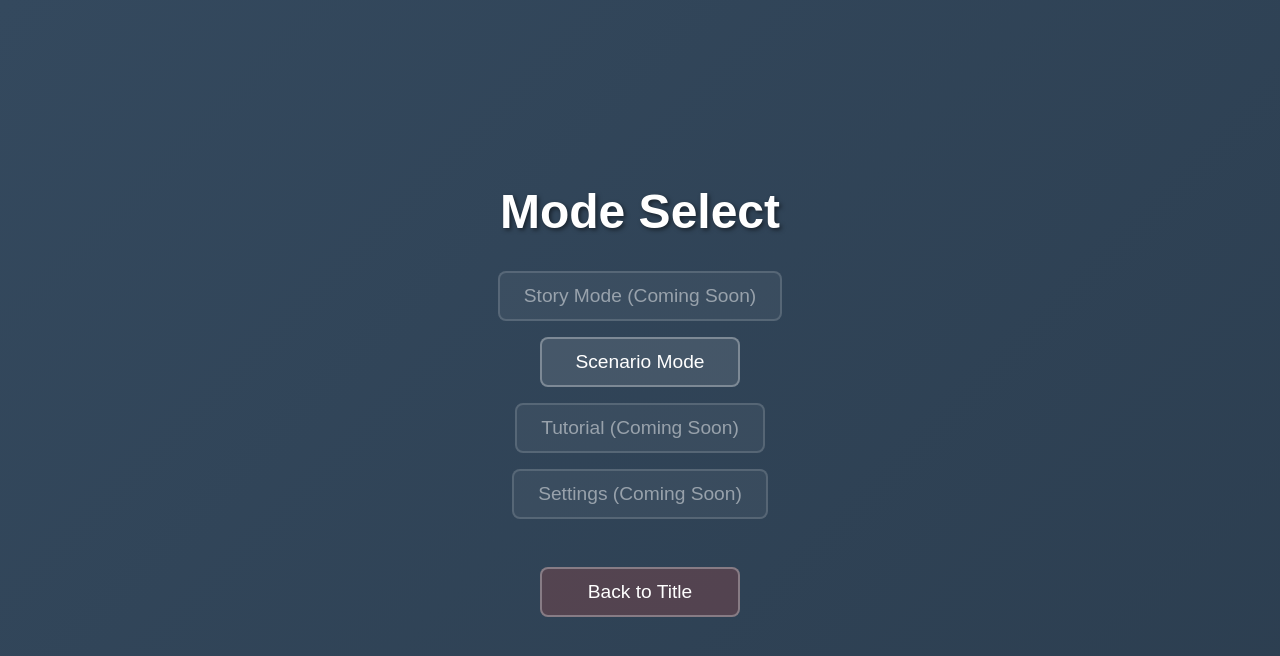
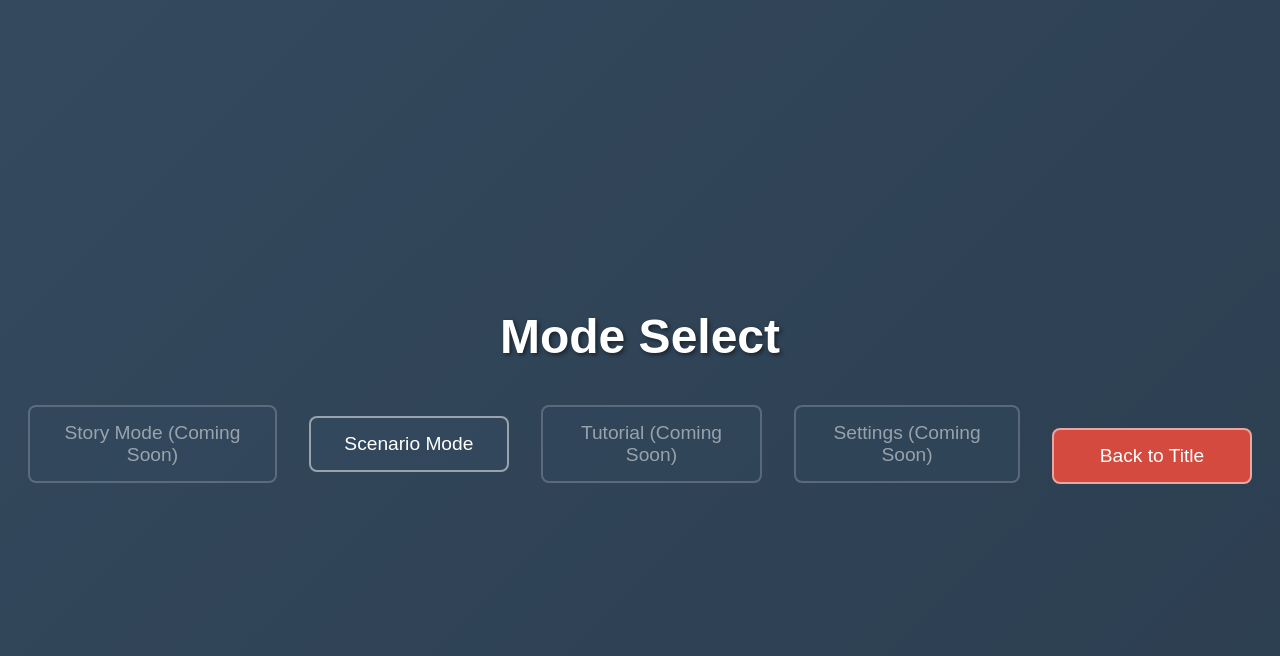
Before and after one commit to programingbigger/hex-strategy-ww2, a React (Create React App) app in the folder Commander/: page / in a window 1280 px wide. Both pictures are taken after a click on the button "Mode Select". Shown: the top 656 px of the page. Built offline with nearby package versions, Linux system fonts and the light colour scheme.

Commit message:
いい感じになったのでpush

```diff
--- a/Commander/src/screens/HomeScreen.tsx
+++ b/Commander/src/screens/HomeScreen.tsx
@@ -13,7 +13,6 @@ const HomeScreen: React.FC<HomeScreenProps> = ({ onNavigate }) => {
       <div className="menu-container">
         <button
           className="menu-button"
-          style={{ opacity: 0.5, cursor: 'not-allowed' }}
           disabled
         >
           Story Mode (Coming Soon)
@@ -28,7 +27,6 @@ const HomeScreen: React.FC<HomeScreenProps> = ({ onNavigate }) => {
 
         <button
           className="menu-button"
-          style={{ opacity: 0.5, cursor: 'not-allowed' }}
           disabled
         >
           Tutorial (Coming Soon)
@@ -36,16 +34,14 @@ const HomeScreen: React.FC<HomeScreenProps> = ({ onNavigate }) => {
 
         <button
           className="menu-button"
-          style={{ opacity: 0.5, cursor: 'not-allowed' }}
           disabled
         >
           Settings (Coming Soon)
         </button>
 
         <button
-          className="menu-button"
+          className="menu-button menu-button-back"
           onClick={() => onNavigate('title')}
-          style={{ marginTop: '2rem', background: 'rgba(231, 76, 60, 0.2)' }}
         >
           Back to Title
         </button>
--- a/Commander/src/screens/TitleScreen.tsx
+++ b/Commander/src/screens/TitleScreen.tsx
@@ -40,7 +40,6 @@ const TitleScreen: React.FC<TitleScreenProps> = ({ onNavigate }) => {
 
         <button
           className="menu-button"
-          style={{ opacity: 0.5, cursor: 'not-allowed' }}
           disabled
         >
           Continue (Not Available)
@@ -48,7 +47,6 @@ const TitleScreen: React.FC<TitleScreenProps> = ({ onNavigate }) => {
 
         <button
           className="menu-button"
-          style={{ opacity: 0.5, cursor: 'not-allowed' }}
           disabled
         >
           Settings (Not Available)
--- a/Commander/src/styles/App.css
+++ b/Commander/src/styles/App.css
@@ -101,27 +101,58 @@ body {
 
 .menu-container {
   display: flex;
-  flex-direction: column;
+  flex-direction: row;
   gap: 1rem;
   align-items: center;
+  justify-content: center;
 }
 
 .menu-button {
-  background: rgba(255, 255, 255, 0.1);
-  border: 2px solid rgba(255, 255, 255, 0.3);
+  background: rgba(52, 73, 94, 0.9);
+  border: 2px solid rgba(255, 255, 255, 0.5);
   color: white;
-  padding: 12px 24px;
+  padding: 15px 30px;
   font-size: 1.2em;
-  border-radius: 8px;
   cursor: pointer;
   transition: all 0.3s ease;
   min-width: 200px;
+  position: relative;
+  margin: 8px;
+  border-radius: 8px;
 }
 
-.menu-button:hover {
-  background: rgba(255, 255, 255, 0.2);
-  border-color: rgba(255, 255, 255, 0.5);
-  transform: translateY(-2px);
+.menu-button:hover:not(:disabled) {
+  background: rgba(74, 123, 144, 0.95);
+  border-color: rgba(255, 255, 255, 0.8);
+  transform: translateY(-3px) scale(1.02);
+  box-shadow: 0 8px 16px rgba(0, 0, 0, 0.3);
+}
+
+.menu-button:active:not(:disabled) {
+  background: rgba(39, 174, 96, 0.9);
+  transform: translateY(-1px) scale(1.01);
+}
+
+.menu-button:disabled {
+  background: rgba(52, 73, 94, 0.4);
+  border-color: rgba(255, 255, 255, 0.2);
+  color: rgba(255, 255, 255, 0.5);
+  cursor: not-allowed;
+}
+
+.menu-button-back {
+  background: rgba(231, 76, 60, 0.9) !important;
+  margin-top: 2rem;
+}
+
+.menu-button-back:hover:not(:disabled) {
+  background: rgba(231, 76, 60, 0.95) !important;
+}
+
+/* Title screen specific hex-shaped buttons */
+.title-screen .menu-button {
+  clip-path: polygon(20% 0%, 80% 0%, 100% 30%, 100% 70%, 80% 100%, 20% 100%, 0% 70%, 0% 30%);
+  border-radius: 0;
 }
 
 .map-grid {
```
Also changed, not shown: 1 other file (tests, documents, lock files or other folders).
